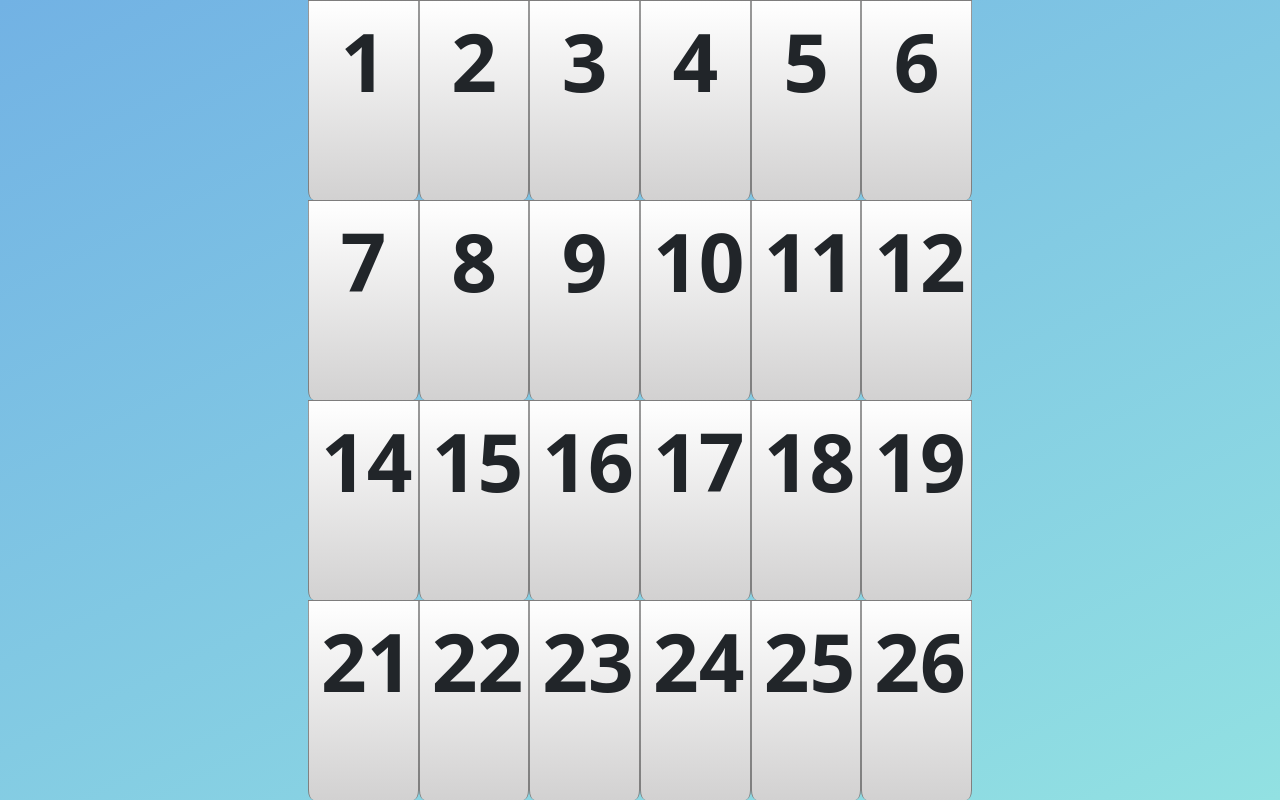
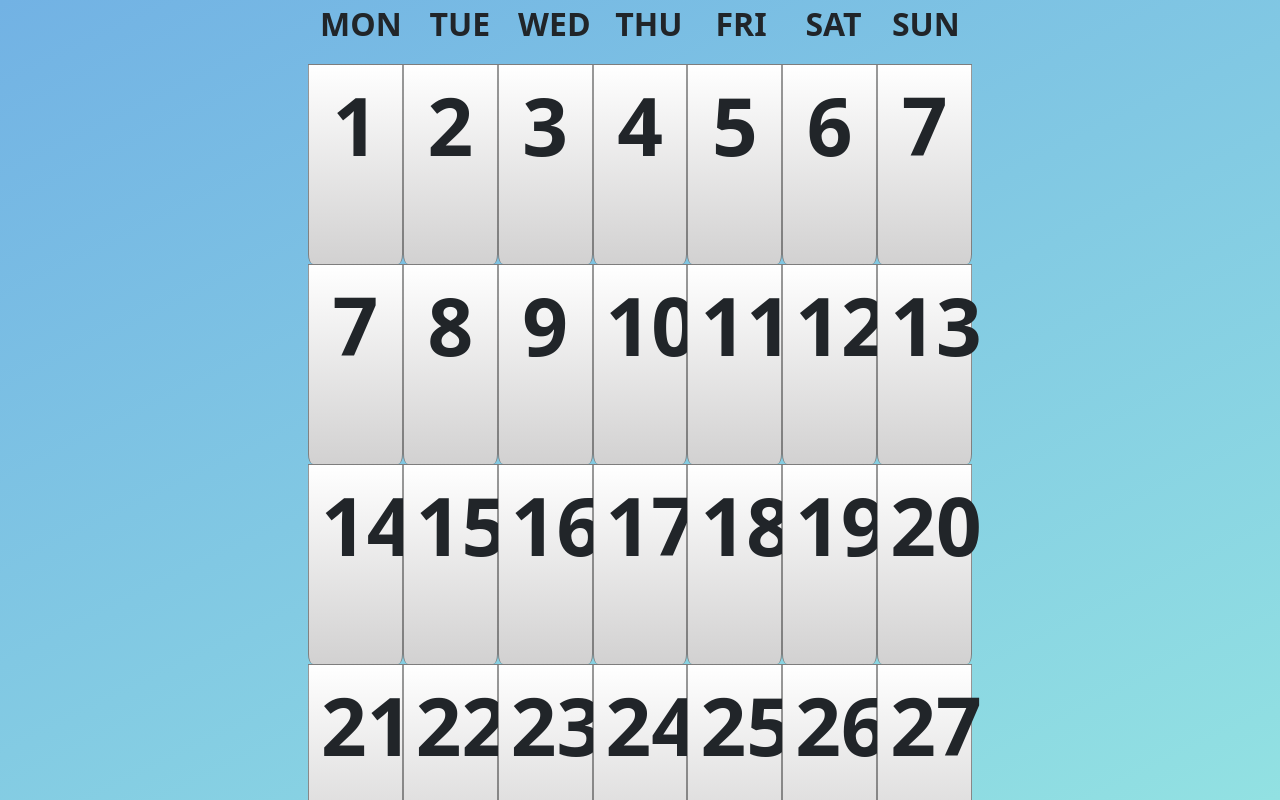
Before and after one commit to MartinYordanov374/OnSpot, a React (Create React App) app: page /EventsManager/CalendarSchedule in a window 1280 px wide. Shown: the top 800 px of the page. Built offline with nearby package versions, Linux system fonts and the light colour scheme.

Commit message:
The weekday names are now shown above each weekday

```diff
--- a/src/Components/CalendarScheduleComponent/MonthComponent.js
+++ b/src/Components/CalendarScheduleComponent/MonthComponent.js
@@ -1,10 +1,12 @@
 import React, { Component } from 'react'
 import WeekComponent from './WeekComponent'
+import WeekdaysComponent from './WeekdaysComponent'
 
 export default class MonthComponent extends Component {
   render() {
     return (
       <div className='MonthComponentWrapper'>
+        <WeekdaysComponent/>
         <div className='MonthComponentContainerFirstWeek week row'>
           <WeekComponent weekData = {{'daysAmount': 7, 'startingDay': 1}}/>
         </div>
--- a/src/Components/CalendarScheduleComponent/Styles/CalendarScheduleStyle.css
+++ b/src/Components/CalendarScheduleComponent/Styles/CalendarScheduleStyle.css
@@ -19,13 +19,13 @@
   font-weight: bold;
 }
 
-.DayContainer .DayName {
-  font-size: 3rem;
-  opacity: 50%;
-  margin-top: -3rem;
-}
-
 .CalendarWrapper .CalendarContainer {
   width: 50%;
 }
+
+.weekdaysContainer .weekdayContainer {
+  font-weight: bold;
+  font-size: 2rem;
+  text-align: center;
+}
 /*# sourceMappingURL=CalendarScheduleStyle.css.map */
--- a/src/Components/CalendarScheduleComponent/Styles/CalendarScheduleStyle.scss
+++ b/src/Components/CalendarScheduleComponent/Styles/CalendarScheduleStyle.scss
@@ -17,11 +17,6 @@
         font-size: 5rem;
         font-weight: bold;
     }
-    .DayName{
-        font-size: 3rem;
-        opacity: 50%;
-        margin-top:-3rem;
-    }
 }
 
 .CalendarWrapper{
@@ -29,3 +24,11 @@
         width: 50%;
     }
 }
+.weekdaysContainer{
+
+    .weekdayContainer{
+        font-weight: bold;
+        font-size: 2rem;
+        text-align: center;
+    }
+}
--- a/src/Components/CalendarScheduleComponent/WeekComponent.js
+++ b/src/Components/CalendarScheduleComponent/WeekComponent.js
@@ -8,7 +8,7 @@ export default class WeekComponent extends Component {
       <div className='weekWrapper'>
         <div className='weekContainer row'>
           {
-            [...Array(this.props.weekData.daysAmount)].slice(0,Array(this.props.weekData.daysAmount).length - 1).map((day, index) => {
+            [...Array(this.props.weekData.daysAmount)].slice(0,Array(this.props.weekData.daysAmount).length).map((day, index) => {
               return(
                 <DayComponent  dayData = {{'dayNumber': (index) + this.props.weekData.startingDay}}/>
               )
--- /dev/null
+++ b/src/Components/CalendarScheduleComponent/WeekdaysComponent.js
@@ -0,0 +1,34 @@
+import React, { Component } from 'react'
+import './Styles/CalendarScheduleStyle.css'
+
+export default class WeekdaysComponent extends Component {
+  render() {
+    return (
+      <div>
+        <div className='weekdaysContainer row'>
+          <div className='weekdayContainer col'>
+            <p>MON</p>
+          </div>
+          <div className='weekdayContainer col'>
+            <p>TUE</p>
+          </div>
+          <div className='weekdayContainer col'>
+            <p>WED</p>
+          </div>
+          <div className='weekdayContainer col'>
+            <p>THU</p>
+          </div>
+          <div className='weekdayContainer col'>
+            <p>FRI</p>
+          </div>
+          <div className='weekdayContainer col'>
+            <p>SAT</p>
+          </div>
+          <div className='weekdayContainer col'>
+            <p>SUN</p>
+          </div>
+        </div>
+      </div>
+    )
+  }
+}
```
Also changed, not shown: 1 other file (tests, documents, lock files or other folders).
